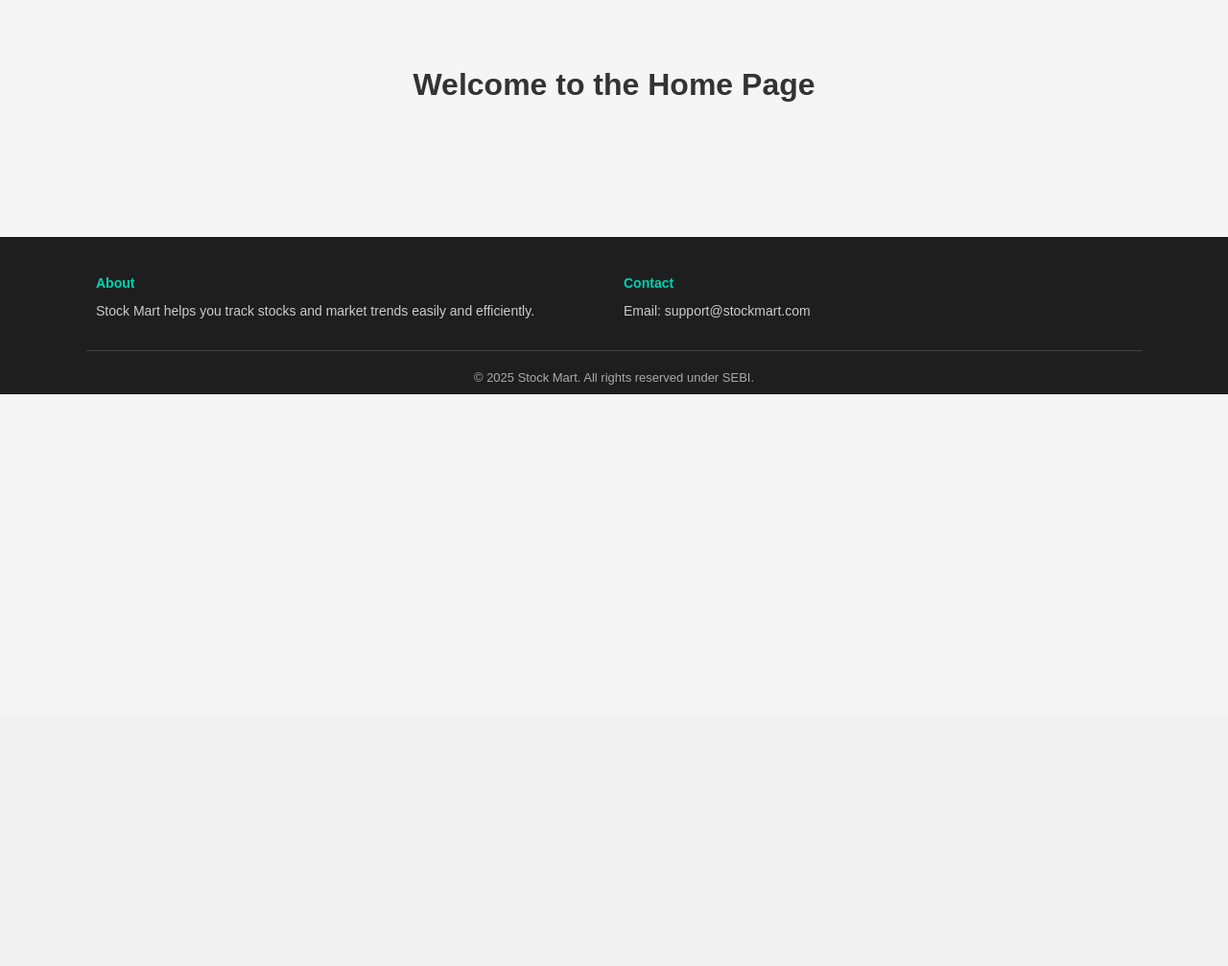
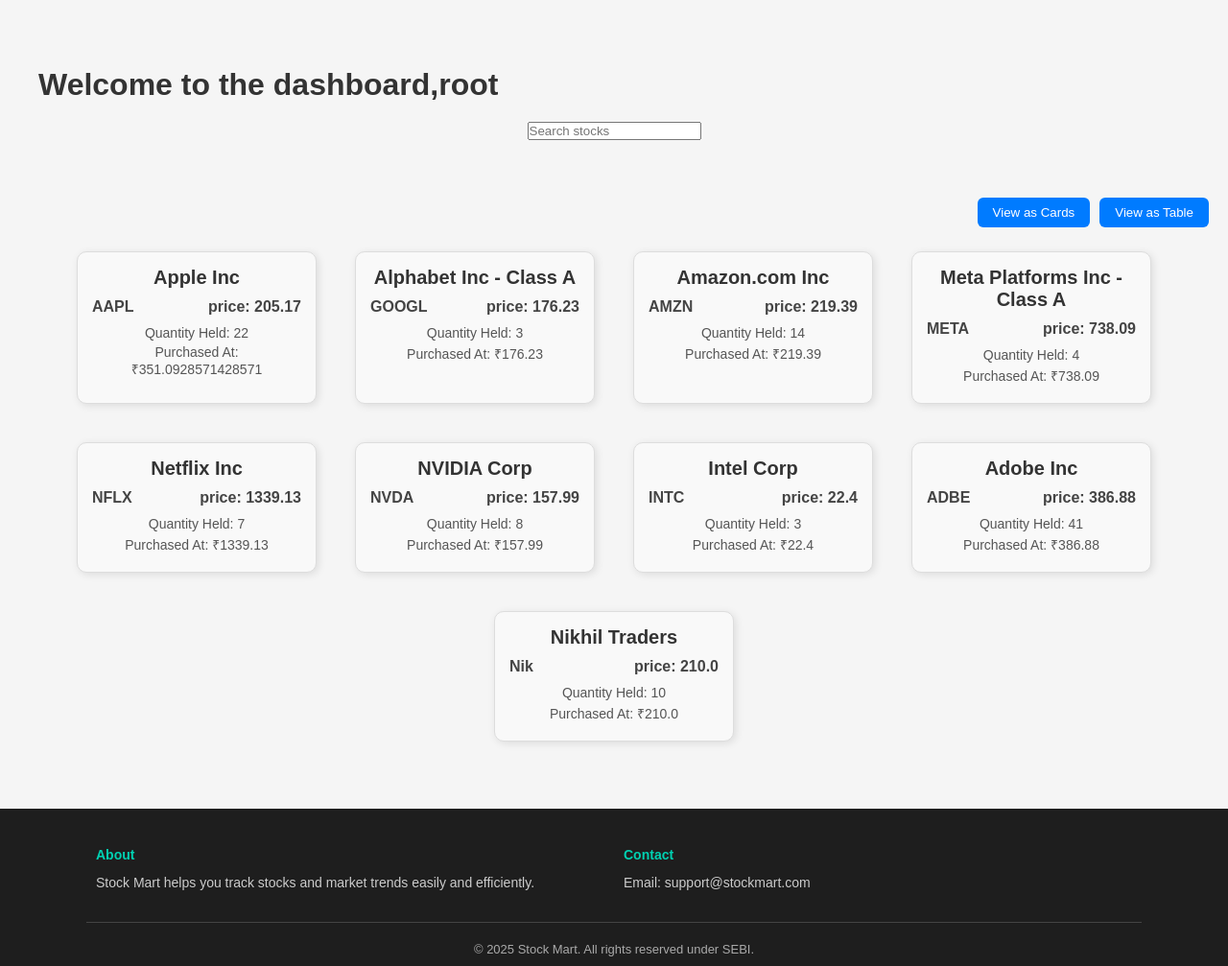
Before and after one commit to Ashish1379/Stock-Mart, a Django app: page / in a window 1280 px wide. Shown: the part 54-1061 px from the top of the page at 96% size. Before the commit the page ends 465 px from the top, so only its background shows below. Run offline with Django 5.2, Linux system fonts and the light colour scheme; a user stored in the database is signed in; data comes from the database, SQL or seed files in the repository; both versions use the stored data as it was after the commit.

Commit message:
added toggle view inside home page

```diff
--- a/marketplace/static/styles.css
+++ b/marketplace/static/styles.css
@@ -83,6 +83,47 @@
 .content h1 {
     font-size: 32px;
     margin-bottom: 20px;
+    text-align: left;
+}
+
+/* index cards */
+
+.card-index {
+    border: 1px solid #ddd;
+    border-radius: 10px;
+    padding: 15px;
+    margin: 10px;
+    width: 250px;
+    background-color: #f9f9f9;
+    box-shadow: 2px 2px 8px rgba(0, 0, 0, 0.1);
+}
+
+.card-index:hover{
+    width: 248px;
+    cursor: pointer;
+}
+.card-index h3 {
+    font-size: 20px;
+    margin-bottom: 10px;
+    color: #333;
+}
+
+.ticker-price-index {
+    display: flex;
+    justify-content: space-between;
+    margin-bottom: 10px;
+}
+
+.ticker-index,
+.price-index {
+    font-weight: bold;
+    color: #444;
+}
+
+.stock-details-index p {
+    margin: 4px 0;
+    font-size: 14px;
+    color: #555;
 }
 
 /* === FOOTER === */
--- /dev/null
+++ b/marketplace/static/table_card.js
@@ -0,0 +1,10 @@
+
+function showCards() {
+    document.getElementById("card-view").style.display = "block";
+    document.getElementById("table-view").style.display = "none";
+}
+
+function showTable() {
+    document.getElementById("card-view").style.display = "none";
+    document.getElementById("table-view").style.display = "block";
+}
--- a/marketplace/templates/base.html
+++ b/marketplace/templates/base.html
@@ -8,6 +8,7 @@
     <link rel="stylesheet" href="{% static 'styles.css' %}">
     <link rel="stylesheet" href="{% static 'market.css' %}">
     <link rel="stylesheet" href="{% static 'register.css' %}">
+    <script src="{% static 'table_card.js' %}"></script>
 </head>
 
 <body>
--- /dev/null
+++ b/marketplace/templates/components/card_index.html
@@ -0,0 +1,16 @@
+<div class="card-index">
+    <!-- Stock Name -->
+    <h3>{{ i.stock.name }}</h3>
+
+    <!-- Ticker and Price -->
+    <div class="ticker-price-index">
+        <span class="ticker-index">{{ i.stock.ticker }}</span>
+        <span class="price-index">price: {{ i.stock.curr_price }}</span>
+    </div>
+
+    <!-- User Holding Details -->
+    <div class="stock-details-index">
+        <p>Quantity Held: {{i.purchase_quantity }}</p>
+        <p>Purchased At: ₹{{ i.purchase_price }}</p>
+    </div>
+</div>
--- a/marketplace/templates/index.html
+++ b/marketplace/templates/index.html
@@ -3,7 +3,84 @@
 {% block title %}Home - Stock Mart{% endblock %}
 
 {% block content %}
-    <div class="content">
-        <h1>Welcome to the Home Page</h1>
+<div class="content">
+    <div>
+        <h1>Welcome to the dashboard,{{request.user}}</h1>
     </div>
+
+    <form method="POST" action="{% url 'stockSearch' %}">
+        {% csrf_token %}
+        <input type="text" name="search" placeholder="Search stocks" />
+    </form>
+</div>
+
+<div class="button-row" style="display: flex; justify-content: flex-end; gap: 10px; margin-bottom: 15px; ">
+    <button class="view-button" onclick="showCards()"
+        style="padding: 8px 16px; background-color: #007bff; color: white; border: none; border-radius: 6px; cursor: pointer;">View
+        as Cards</button>
+    <button class="view-button" onclick="showTable()"
+        style="padding: 8px 16px; background-color: #007bff; color: white; border: none; border-radius: 6px; cursor: pointer;">View
+        as Table</button>
+</div>
+<div id="card-view" style="display: block;">
+    <div class="grid">
+        {% for i in data %}
+        {% include 'components/card_index.html' %}
+        {% empty %}
+        <p>No stocks available.</p>
+        {% endfor %}
+    </div>
+</div>
+
+<div id="table-view" style="display: none;">
+    <div style="max-width: 900px; margin: auto; padding: 40px 20px;">
+        <h2 style="text-align: center; margin-bottom: 30px;">Your Portfolio</h2>
+
+        {% if data %}
+        <table style="width: 100%; border-collapse: collapse;">
+            <thead>
+                <tr style="background-color: #f2f2f2;">
+                    <th style="padding: 12px; border-bottom: 1px solid #ddd;">Stock Name</th>
+                    <th style="padding: 12px; border-bottom: 1px solid #ddd;">Ticker</th>
+                    <th style="padding: 12px; border-bottom: 1px solid #ddd;">Purchase Price</th>
+                    <th style="padding: 12px; border-bottom: 1px solid #ddd;">Quantity</th>
+                    <th style="padding: 12px; border-bottom: 1px solid #ddd;">Current Price</th>
+                    <th style="padding: 12px; border-bottom: 1px solid #ddd;">Total Value</th>
+                </tr>
+            </thead>
+            <tbody>
+                {% for item in data %}
+                <tr>
+                    <td style="padding: 12px; border-bottom: 1px solid #eee;">{{ item.stock.name }}</td>
+                    <td style="padding: 12px; border-bottom: 1px solid #eee;">{{ item.stock.ticker }}</td>
+                    <td style="padding: 12px; border-bottom: 1px solid #eee;">$ {{ item.purchase_price|floatformat:2 }}
+                    </td>
+                    <td style="padding: 12px; border-bottom: 1px solid #eee;">{{ item.purchase_quantity }}</td>
+                    <td style="padding: 12px; border-bottom: 1px solid #eee;">$ {{ item.stock.curr_price|floatformat:2}}
+                    </td>
+                    <td style="padding: 12px; border-bottom: 1px solid #eee;">$ {{ item.total_value|floatformat:2 }}
+                    </td>
+                </tr>
+                {% endfor %}
+
+                <!-- Summary Rows -->
+                <tr style="background-color: #f9f9f9; font-weight: bold;">
+                    <td colspan="5" style="text-align: right; padding: 12px;">Total Invested:</td>
+                    <td style="padding: 12px;">$ {{ invested|floatformat:2 }}</td>
+                </tr>
+                <tr style="background-color: #f9f9f9; font-weight: bold;">
+                    <td colspan="5" style="text-align: right; padding: 12px;">Current Value:</td>
+                    <td style="padding: 12px;">$ {{ total_value|floatformat:2 }}</td>
+                </tr>
+                <tr style="background-color: #f9f9f9; font-weight: bold;">
+                    <td colspan="5" style="text-align: right; padding: 12px;">Gains:</td>
+                    <td style="padding: 12px;">{{ gains }}%</td>
+                </tr>
+            </tbody>
+        </table>
+        {% else %}
+        <p style="text-align: center;">You haven't purchased any stocks yet.</p>
+        {% endif %}
+    </div>
+</div>
 {% endblock %}
--- a/marketplace/urls.py
+++ b/marketplace/urls.py
@@ -11,7 +11,8 @@
   path('logout/', views.logoutView , name='logout') ,
   path('register/', views.registerView , name = 'register') ,
   path('market/buy/<str:id>/' , views.buy , name = 'buyStock') ,
-  path('market/sell/<str:id>/' , views.sell , name = 'sellStock')
+  path('market/sell/<str:id>/' , views.sell , name = 'sellStock'),
+  path('market/stockView/',views.stock , name = 'stockSearch' )
  ]
 
 urlpatterns += static(settings.MEDIA_URL , document_root = settings.MEDIA_ROOT)
--- a/marketplace/views.py
+++ b/marketplace/views.py
@@ -10,7 +10,32 @@
 
 @login_required
 def home(request):
-    return render(request , 'index.html')
+    user = request.user
+    user_stocks = UserStock.objects.select_related('stock').filter(user = user)
+
+    total_value = 0
+    invested = 0
+
+    for item in user_stocks:
+        stock_value = item.purchase_quantity * item.stock.curr_price
+        invested_value = item.purchase_quantity * item.purchase_price
+
+        total_value += stock_value
+        invested += invested_value
+        item.total_value = stock_value
+
+    gains = ((total_value - invested) / invested) * 100 if invested != 0 else 0
+
+    context = {
+        'data': user_stocks,
+        'total_value': total_value,
+        'invested': invested,
+        'gains': round(gains, 2),
+    }
+
+    # context = {'data' : user_stocks}
+
+    return render(request , 'index.html' , context)
 
 
 def getData(request):
@@ -151,3 +176,14 @@
         else:
             userStocks.save()
     return redirect('market')
+
+def stock(request):
+    q =request.POST.get('search')
+
+    if q:
+        stocks = Stocks.objects.filter(name__icontains=q)
+    else:
+        stocks = Stocks.objects.all()
+
+    context= {'data' : stocks}
+    return render(request , 'market.html' , context)
```
Also changed, not shown: marketplace/templates/market.html (+7 -4 lines), db.sqlite3, marketplace/templates/components/card_market.html (renamed from marketplace/templates/components/card.html), media/HostelBooking.jpg (added), media/HostelBooking_LSEsgKC.jpg (added), media/WhatsApp_Image_2024-08-11_at_22.43.04.jpeg (deleted), media/imresizer-1723396515919.jpg (deleted).
